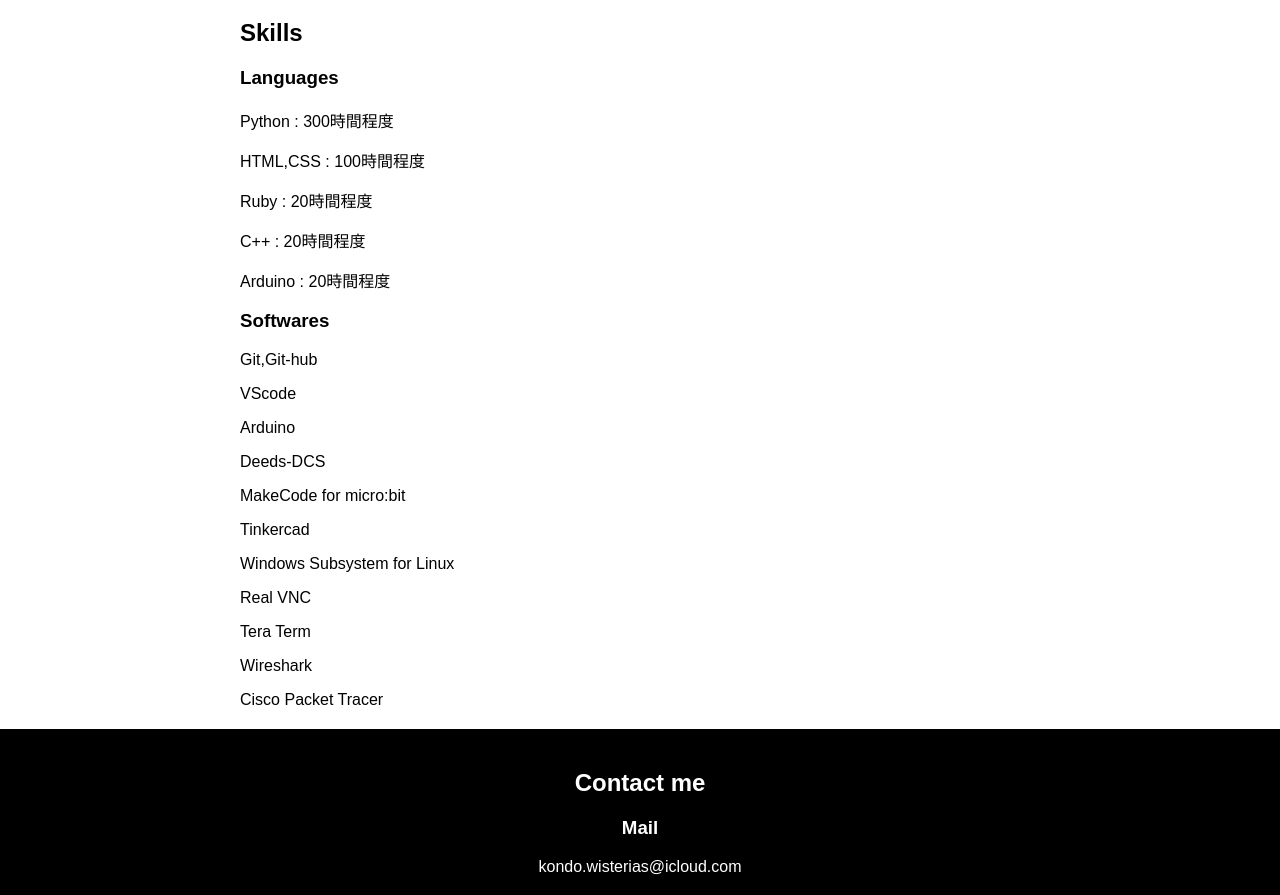
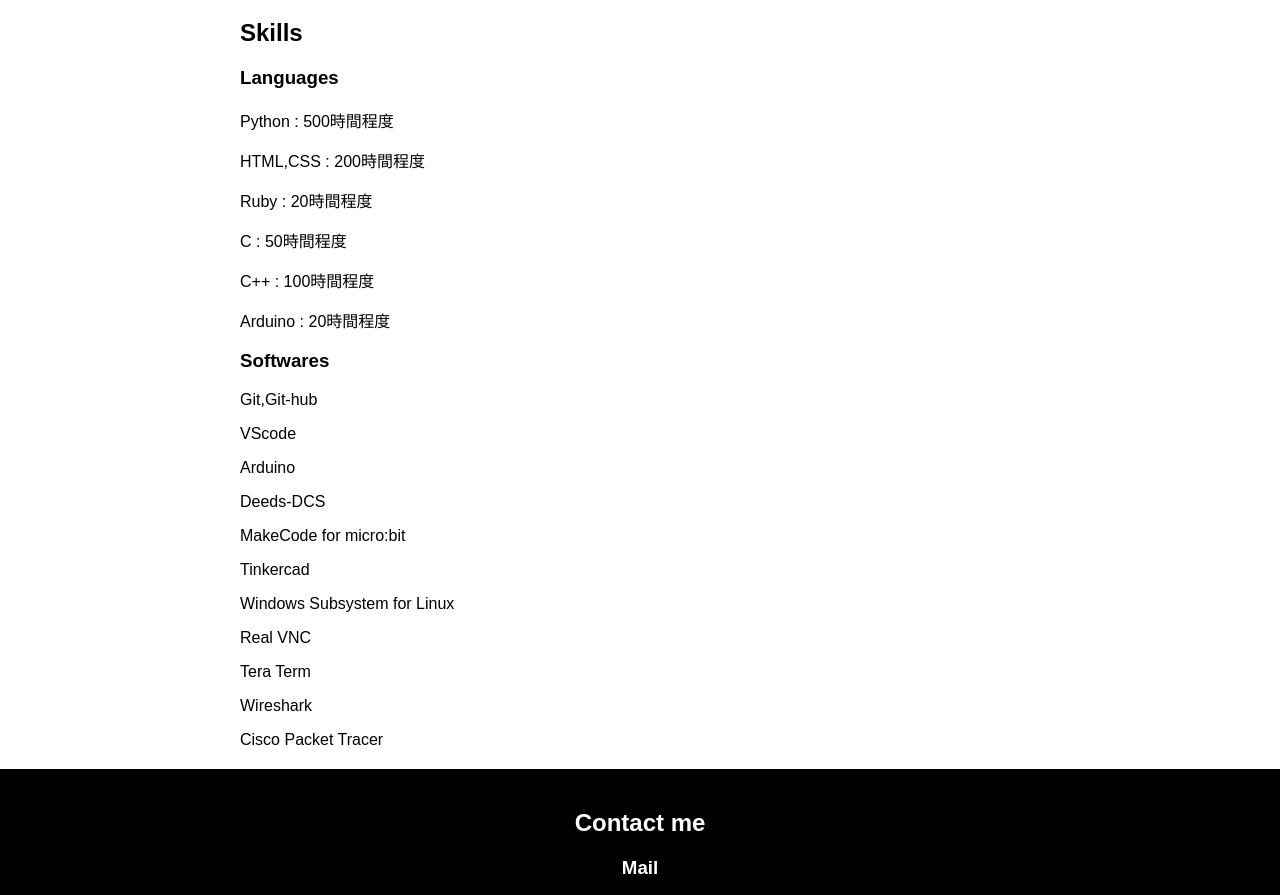
Before and after one commit to sk-0908/sk-0908.github.io, a plain HTML site: page index.html in a window 1280 px wide. Shown: the part 2530-3425 px from the top of the page. Drawn offline with Linux system fonts and the light colour scheme.

Commit message:
change html

```diff
--- a/index.html
+++ b/index.html
@@ -47,10 +47,11 @@
         <h2>Skills</h2>
         <h3>Languages</h3>
 
-        <p>Python : 300時間程度</p>
-        <P>HTML,CSS : 100時間程度</P>
+        <p>Python : 500時間程度</p>
+        <P>HTML,CSS : 200時間程度</P>
         <p>Ruby : 20時間程度</p>
-        <p>C++ : 20時間程度</p>
+        <p>C : 50時間程度</p>
+        <p>C++ : 100時間程度</p>
         <p>Arduino : 20時間程度</p>
 
         <h3>Softwares</h3>
```
